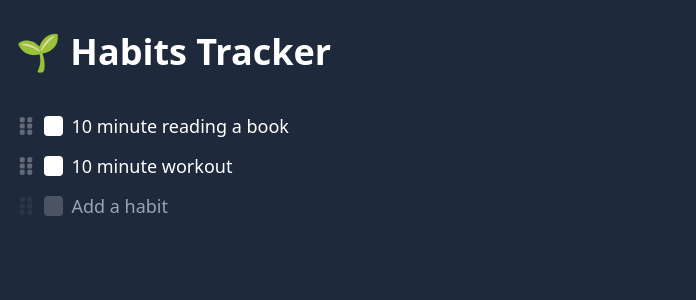
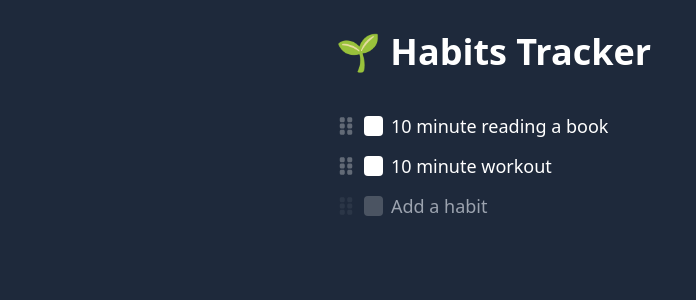
Before and after one commit to asrul10/habit-tracker, a Svelte app: page / in a window 1280 px wide. Shown: the top 300 px of the page, without its empty margins (0-696 px from the left). Built offline with nearby package versions, Linux system fonts and the light colour scheme.

Commit message:
fix mobile layout

```diff
--- a/index.html
+++ b/index.html
@@ -7,7 +7,7 @@
   <title>Habits Tracker</title>
 </head>
 
-<body class="bg-slate-800">
+<body class="bg-slate-800 overflow-x-hidden max-w-full">
   <div id="app"></div>
   <script type="module" src="/src/main.js"></script>
 </body>
--- a/src/App.svelte
+++ b/src/App.svelte
@@ -296,7 +296,7 @@
   });
 </script>
 
-<main class="text-white base-container px-4 mx-auto py-8 overflow-x-hidden max-w-full">
+<main class="text-white base-container px-4 mx-auto py-8">
   <h1 class="text-4xl font-bold mb-10">🌱 Habits Tracker</h1>
 
   {#each habits as habit}
```
